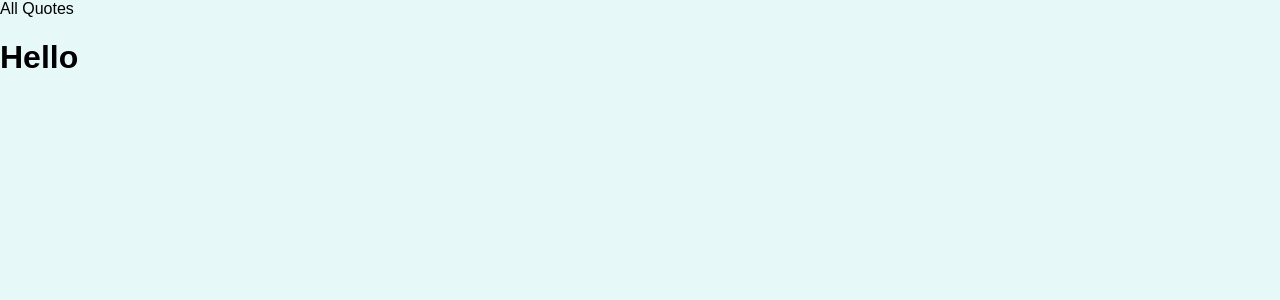
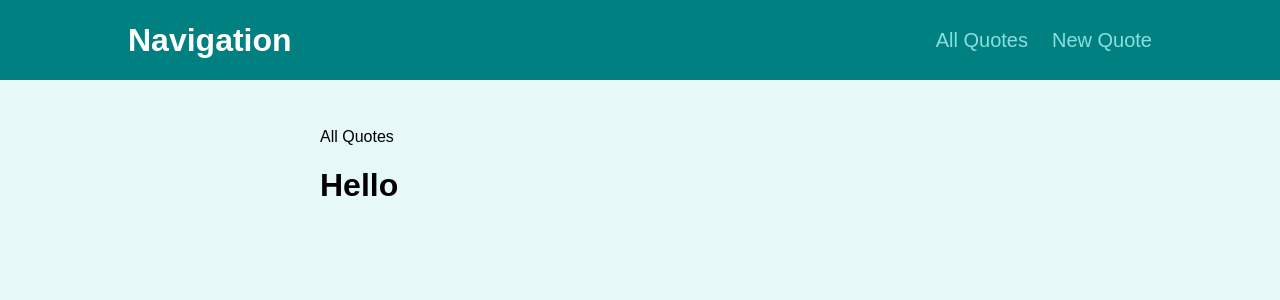
Before and after one commit to ogeeDeveloper/Quotes-Project, a React (Create React App) app: page /quotes in a window 1280 px wide. Shown: the top 300 px of the page. Built offline with nearby package versions, Linux system fonts and the light colour scheme.

Commit message:
Wrapped te entire app with the Layout Wrapper Component and fixed Navigation Bug

```diff
--- a/src/App.js
+++ b/src/App.js
@@ -1,8 +1,9 @@
-import { Route, Routes, Navigate } from 'react-router-dom'
-import AllQuotes from './pages/AllQuotes'
-import QuoteDetail from './pages/QuoteDetail'
-import NewQuote from './pages/NewQuote'
-import Comments from './components/comments/Comments'
+import { Route, Routes, Navigate } from "react-router-dom";
+import Layout from "./components/layout/Layout";
+import AllQuotes from "./pages/AllQuotes";
+import QuoteDetail from "./pages/QuoteDetail";
+import NewQuote from "./pages/NewQuote";
+import Comments from "./components/comments/Comments";
 
 function App() {
   // Handling Redirects in react-router-dom v6
@@ -13,17 +14,17 @@
   // }
 
   return (
-    <div>
+    <Layout>
       <Routes>
         <Route path="/" element={<Navigate replace to="/quotes" />} />
-        <Route path="/quotes" element={<AllQuotes/>} exact/>
-        <Route path="/quotes/*" element={<QuoteDetail/>}>
-          <Route path=":id" element={<Comments/>} />
+        <Route path="/quotes" element={<AllQuotes />} exact />
+        <Route path="/quotes/*" element={<QuoteDetail />}>
+          <Route path=":id" element={<Comments />} />
         </Route>
-        <Route path="/add-quote" element={<NewQuote/>}/>
+        <Route path="/add-quote" element={<NewQuote />} />
       </Routes>
       <h1>Hello</h1>
-    </div>
+    </Layout>
   );
 }
 
--- a/src/components/layout/Layout.js
+++ b/src/components/layout/Layout.js
@@ -1,5 +1,13 @@
-const Layout = () => {
-  return <div></div>;
+import styles from "./Layout.module.css";
+import MainNavigation from "./MainNavaigation";
+
+const Layout = ({ children }) => {
+  return (
+    <>
+      <MainNavigation />
+      <main className={styles.main}>{children}</main>
+    </>
+  );
 };
 
 export default Layout;
--- a/src/components/layout/MainNavaigation.js
+++ b/src/components/layout/MainNavaigation.js
@@ -1,7 +1,7 @@
 import styles from "./MainNavigation.module.css";
 import { NavLink } from "react-router-dom";
 
-const Mainavigation = () => {
+const MainNavigation = () => {
   return (
     <header className={styles.header}>
       <h1 className={styles.logo}>Navigation</h1>
@@ -9,6 +9,8 @@
         <ul>
           <li>
             <NavLink to="/quotes">All Quotes</NavLink>
+          </li>
+          <li>
             <NavLink to="/add-quote">New Quote</NavLink>
           </li>
         </ul>
```
Also changed, not shown: 1 other file (tests, documents, lock files or other folders).
